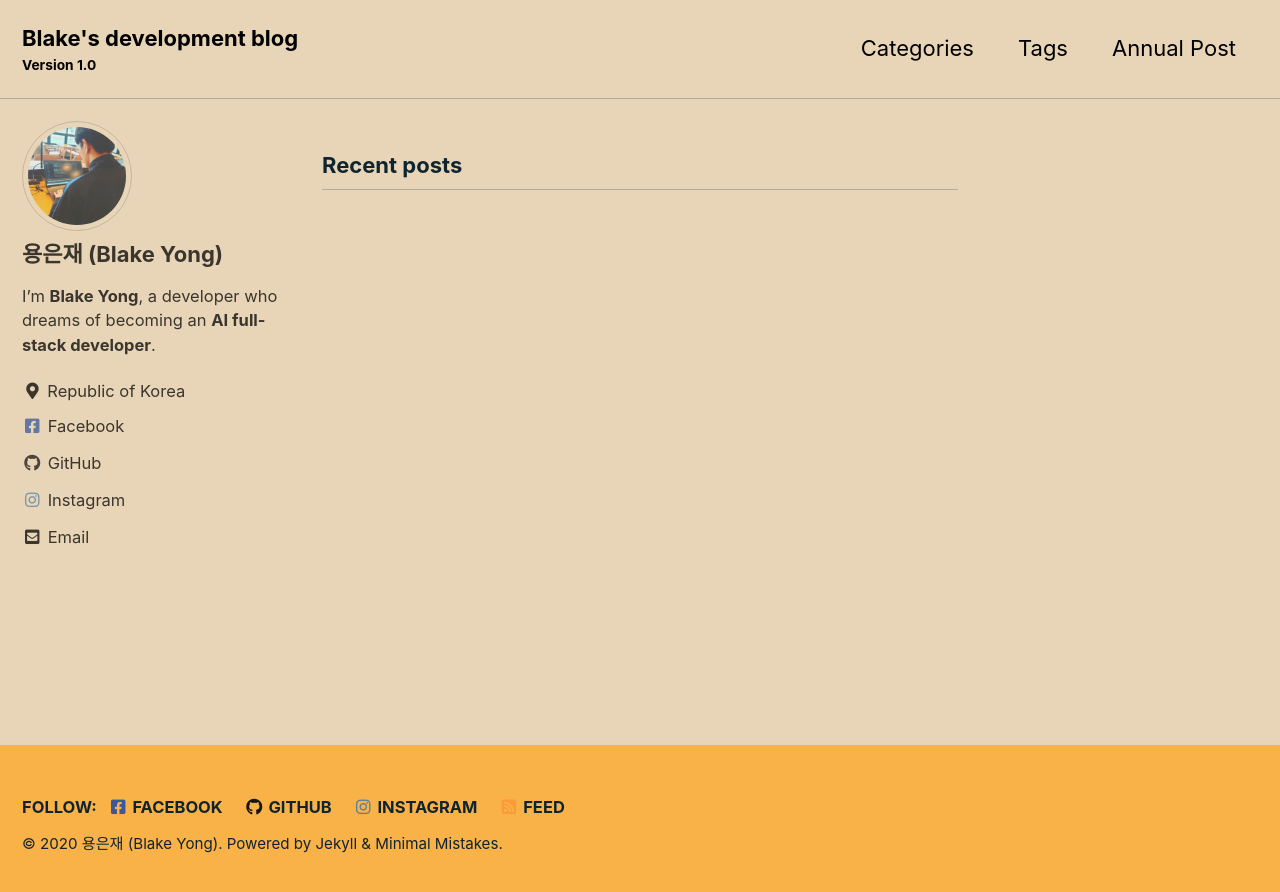
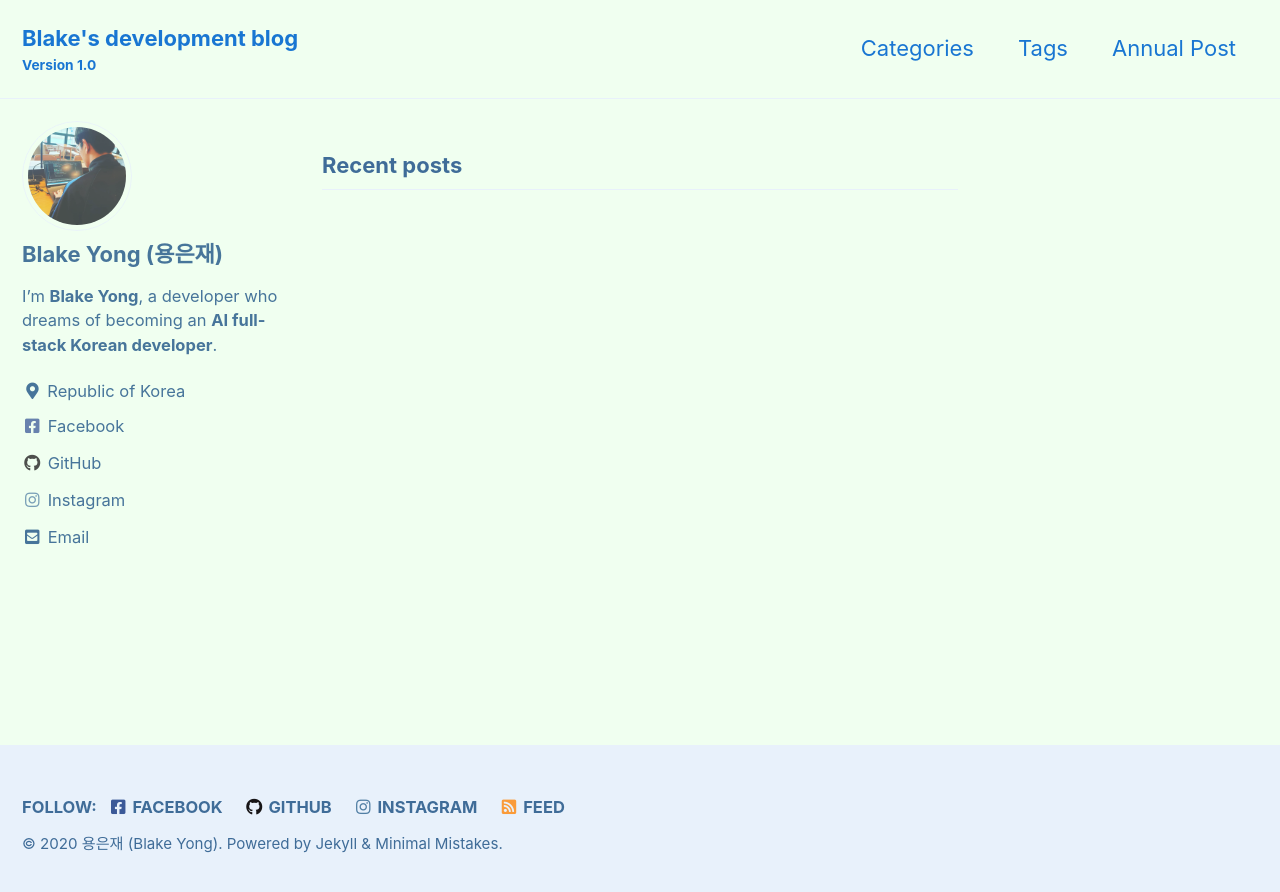
Before and after one commit to BlakeYong/BlakeYong.github.io, a Jekyll site: the page built from index.html, in a window 1280 px wide. Shown: the top 892 px of the page. Built offline with Jekyll 4.4.1, drawn with Linux system fonts in a browser that asks for light colours; cached includes are drawn as plain includes; the list of posts is cut into pages by our own code.

Commit message:
aqua 메인 디자인

```diff
--- a/_config.yml
+++ b/_config.yml
@@ -12,7 +12,7 @@
 
 # theme                  : "minimal-mistakes-jekyll"
 # remote_theme           : "mmistakes/minimal-mistakes"
-minimal_mistakes_skin    : "sunrise" # "air", "aqua", "contrast", "dark", "dirt", "neon", "mint", "plum", "sunrise"
+minimal_mistakes_skin    : "aqua" # "air", "aqua", "contrast", "dark", "dirt", "neon", "mint", "plum", "sunrise"
 
 # Site Settings
 locale                   : "en-US"
@@ -93,9 +93,9 @@ analytics:
 
 # Site Author
 author:
-  name             : "용은재 (Blake Yong)"
+  name             : "Blake Yong (용은재)"
   avatar           : "/assets/images/profile.jpg"
-  bio              : "I'm **Blake Yong**, a developer who dreams of becoming an **AI full-stack developer**."
+  bio              : "I'm **Blake Yong**, a developer who dreams of becoming an **AI full-stack Korean developer**."
   location         : "Republic of Korea"
   email            : "swejyong@naver.com"
   links:
```
